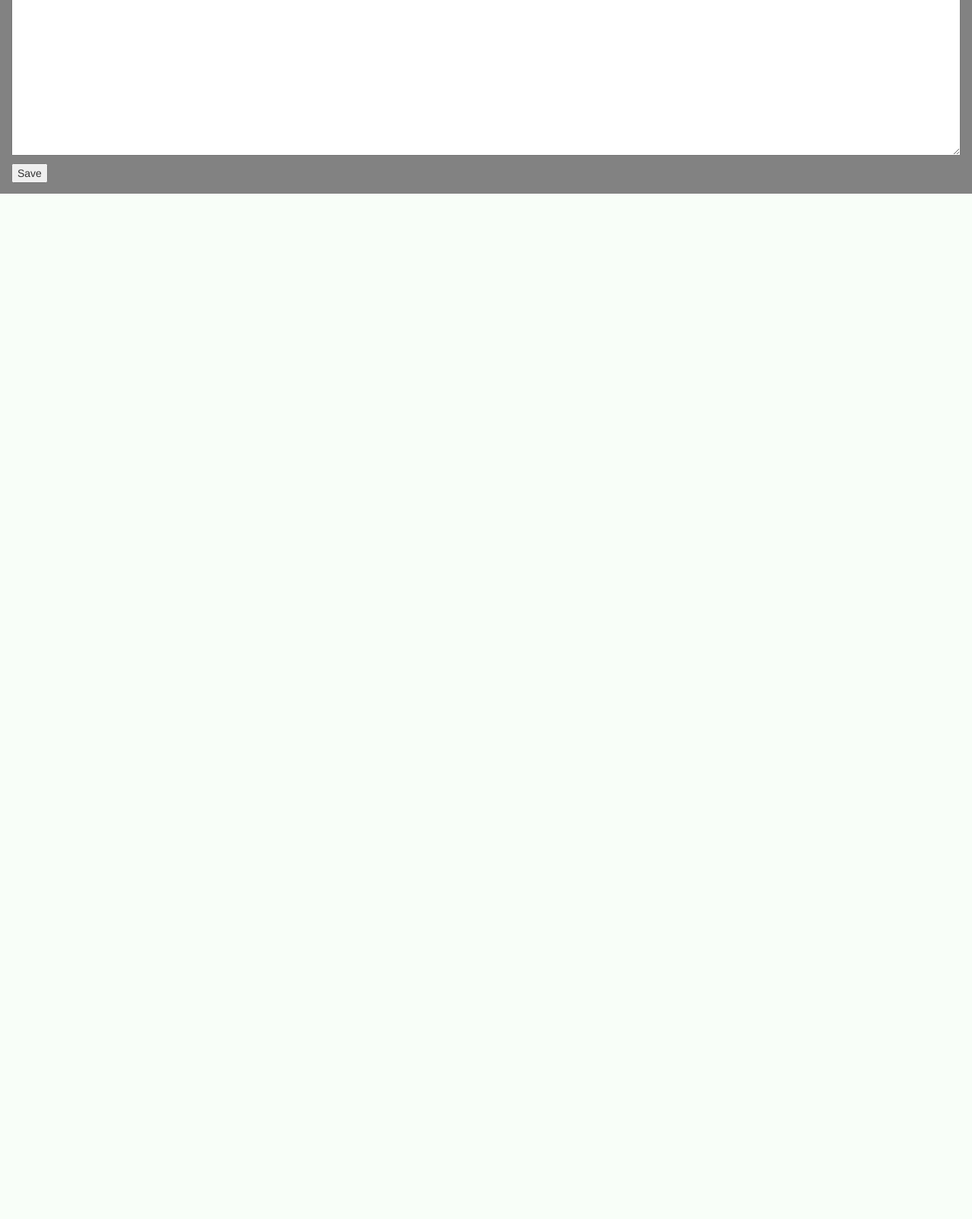
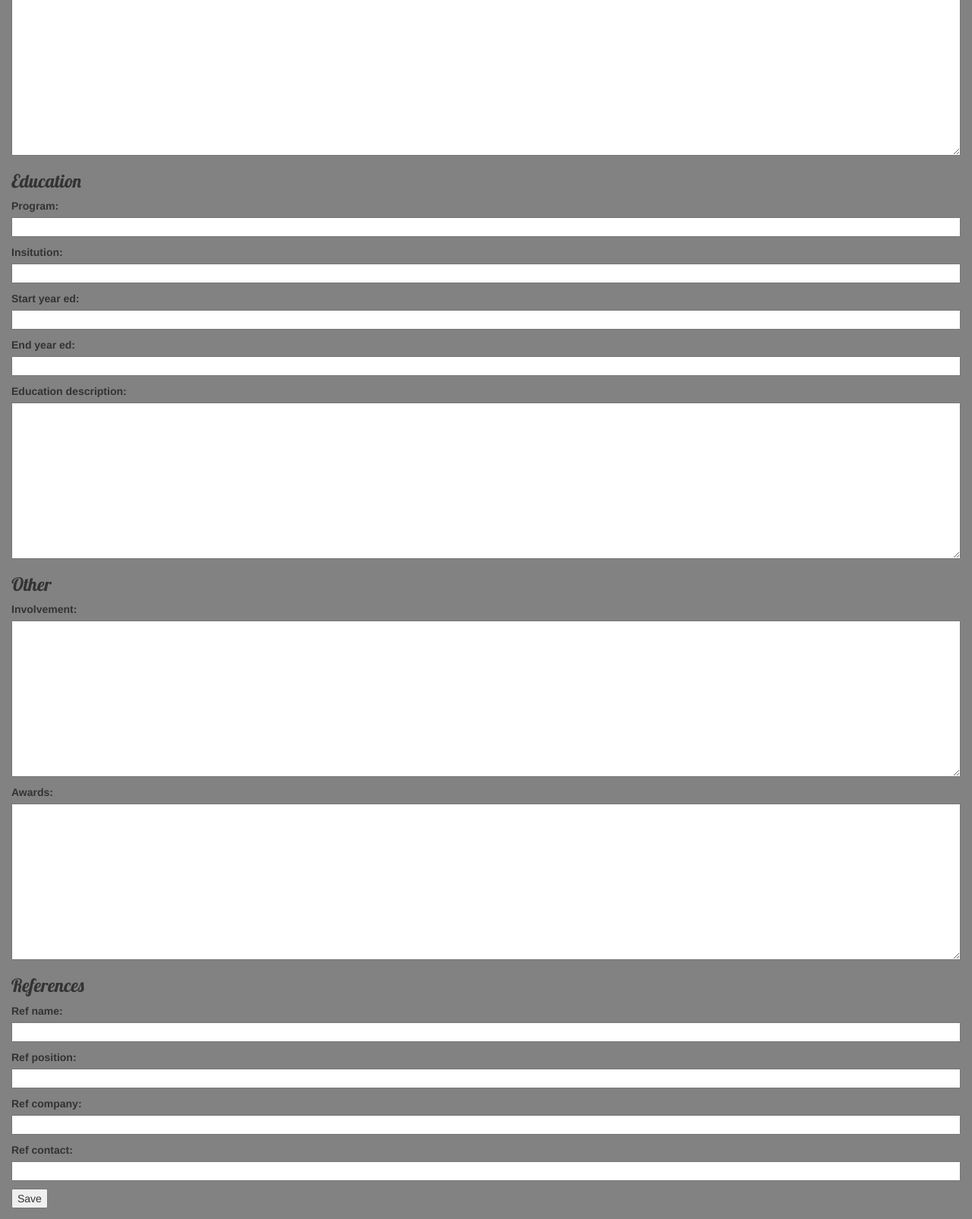
Before and after one commit to bazzaiskl/UoBassingment, a Django app: page /new_cv in a window 1280 px wide. Shown: the part 1537-3142 px from the top of the page at 76% size. Before the commit the page ends 1792 px from the top, so only its background shows below. Run offline with Django 3.2, Linux system fonts and the light colour scheme; some libraries are stand-ins or nearby versions.

Commit message:
completed resumeform, the shitty one

```diff
--- a/blog/forms.py
+++ b/blog/forms.py
@@ -18,3 +18,15 @@ class CvForm(forms.ModelForm):
         class Meta:
             model = CV.experience
             fields = ('job_title','company','start_year','end_year', 'job_description')
+    class education(forms.ModelForm):
+        class Meta:
+            model = CV.education
+            fields = ('program','insitution','start_year_ed','end_year_ed','education_description')
+    class other(forms.ModelForm):
+        class Meta:
+            model = CV
+            fields = ('involvement','awards')
+    class references(forms.ModelForm):
+        class Meta:
+            model = CV.references
+            fields = ('ref_name', 'ref_position','ref_company','ref_contact')
--- a/blog/models.py
+++ b/blog/models.py
@@ -28,6 +28,8 @@ class CV(models.Model):
     objective = models.TextField()
     skills = models.TextField()
     interests  = models.TextField()
+    awards = models.TextField()
+    involvement = models.TextField()
 
     #expereince
     class experience(models.Model):
@@ -37,6 +39,19 @@ class CV(models.Model):
         end_year = models.DateField()
         job_description = models.TextField()
 
+    class education(models.Model):
+        program = models.CharField(max_length= 200)
+        insitution = models.CharField(max_length= 100)
+        start_year_ed = models.DateField()
+        end_year_ed = models.DateField()
+        education_description = models.TextField()
+
+    class references(models.Model):
+        ref_name = models.CharField(max_length=100)
+        ref_position = models.CharField(max_length=100)
+        ref_company = models.CharField(max_length=100)
+        ref_contact = models.CharField(max_length=100)
+
 
 
     def publish(self):
--- a/blog/templates/blog/new_cv.html
+++ b/blog/templates/blog/new_cv.html
@@ -2,12 +2,19 @@
 
 {% block content %}
 <h2>New CV</h2>
-<h3>Personal Details</h3>
+
 <form method="POST" class="post-form">
     {% csrf_token %}
+    <h3 id='personal_details'>Personal Details</h3>
     {{form_personal_details.as_p}}
     <h3 id ='experience'>Experience</h3>
     {{form_experience.as_p}}
+    <h3 id = 'education'>Education</h3>
+    {{form_education.as_p}}
+    <h3 id = 'involvement'>Other</h3>
+    {{form_other.as_p}}
+    <h3 id = 'references'>References</h3>
+    {{form_references.as_p}}
     <button type="submit"> Save </button>
 </form>
 
--- a/blog/views.py
+++ b/blog/views.py
@@ -46,20 +46,34 @@ def new_cv(request):
     if request.method == "POST":
         cv_personal_details = CvForm.personalDetails(request.POST)
         cv_experience = CvForm.experience(request.POST)
-        if cv_personal_details.is_valid() & cv_experience.is_valid():
+        cv_education = CvForm.education(request.POST)
+        cv_other = CvForm.other(request.POST)
+        cv_references = CvForm.references()
+        full_form = [cv_personal_details, cv_experience, cv_education, cv_other,cv_references]
+        if cv_personal_details.is_valid() & cv_experience.is_valid() &cv_education.is_valid() & cv_other.is_valid() & cv_references.is_valid():
             post_personal = cv_personal_details.save(commit = False)
             post_experience = cv_experience.save(commit=False)
+            post_education = cv_education.save(commit=False)
+            post_other = cv_other.save(commit=False)
+            post_references = cv_references(commit=False)
+
             post_personal.save()
             post_experience.save()
-            return render(request, 'blog/new_cv.html',{'form_personal_details': cv_personal_details, 'form_experience':cv_experience})
+            post_education.save()
+            post_other.save()
+            post_references.save()
+            return redirect('cv')
         else:
             print('invalid cv')
             print(cv_personal_details.errors.as_data())
     else:
         cv_personal_details = CvForm.personalDetails()
         cv_experience = CvForm.experience()
+        cv_education = CvForm.education()
+        cv_other = CvForm.other()
+        cv_references = CvForm.references()
 
-    return render(request, 'blog/new_cv.html', {'form_personal_details': cv_personal_details, 'form_experience':cv_experience})
+    return render(request, 'blog/new_cv.html', {'form_personal_details': cv_personal_details, 'form_experience':cv_experience, 'form_education':cv_education, 'form_other':cv_other, 'form_references':cv_references})
 
 def new_cv_experience(request):
     cv = CvForm.experience()
```
Also changed, not shown: cvFunTest.py (+30 -6 lines), blog/migrations/0005_education.py (added), blog/migrations/0006_auto_20200618_1346.py (added), db.sqlite3.
